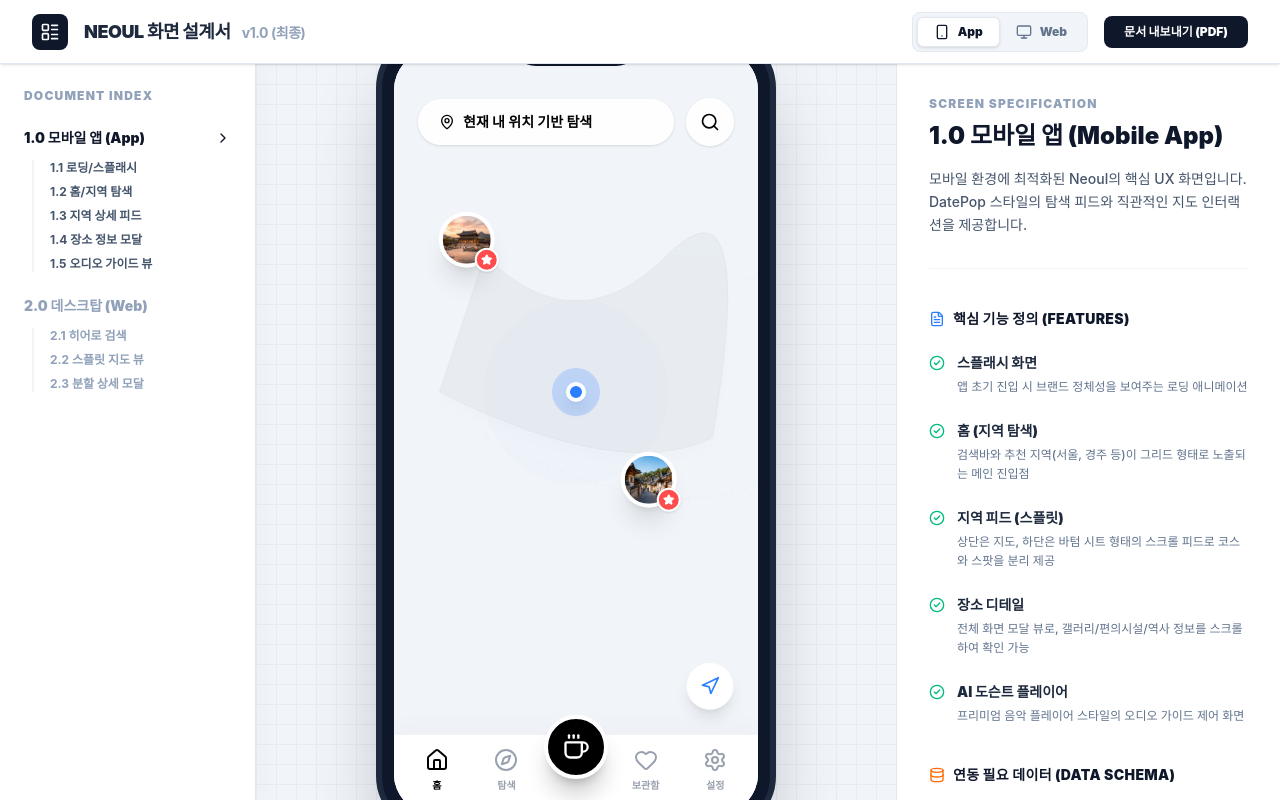
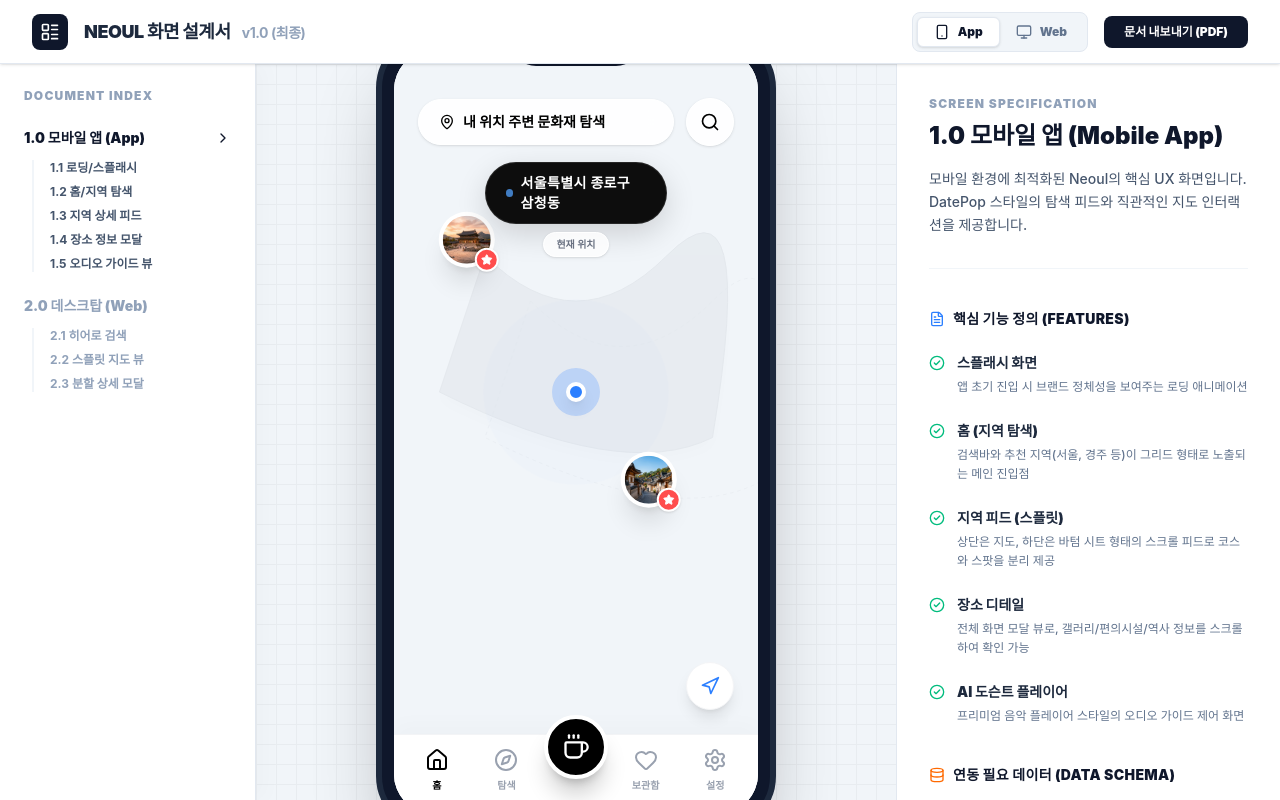
Before and after one commit to Minkkaeng/AI-, a React (Vite) app: page / in a window 1280 px wide. Built offline with nearby package versions, Linux system fonts and the light colour scheme; a web font is replaced by a local one.

Commit message:
feat: display current region on GPS home screen

```diff
--- a/src/app/AppVersion.tsx
+++ b/src/app/AppVersion.tsx
@@ -343,9 +343,18 @@ export default function AppVersion() {
                <div className="absolute top-12 left-6 right-6 flex items-center gap-3 z-20">
                   <div className="flex-1 bg-white/90 backdrop-blur-md rounded-full shadow-sm flex items-center px-5 py-3 border border-white">
                      <MapPin className="w-4 h-4 text-neoul-brand mr-2" />
-                     <span className="text-sm font-bold text-neoul-heuk">현재 내 위치 기반 탐색</span>
+                     <span className="text-sm font-bold text-neoul-heuk">내 위치 주변 문화재 탐색</span>
                   </div>
                   <button onClick={() => setShowSearch(true)} className="w-12 h-12 bg-white/90 backdrop-blur-md rounded-full shadow-sm flex items-center justify-center border border-white"><Search className="w-5 h-5 text-neoul-heuk" /></button>
+               </div>
+
+               {/* Current Location Badge */}
+               <div className="absolute top-28 left-1/2 -translate-x-1/2 z-20 flex flex-col items-center">
+                  <div className="bg-neoul-heuk/95 backdrop-blur-md text-white px-5 py-2.5 rounded-full shadow-[0_10px_30px_rgba(0,0,0,0.15)] flex items-center gap-2 border border-white/10">
+                     <div className="w-2 h-2 bg-blue-400 rounded-full animate-pulse" />
+                     <span className="text-sm font-bold tracking-wide">서울특별시 종로구 삼청동</span>
+                  </div>
+                  <span className="text-[10px] font-bold text-gray-500 mt-2 bg-white/80 px-3 py-1 rounded-full backdrop-blur-md shadow-sm border border-white">현재 위치</span>
                </div>
 
                {/* Center to location button */}
```
